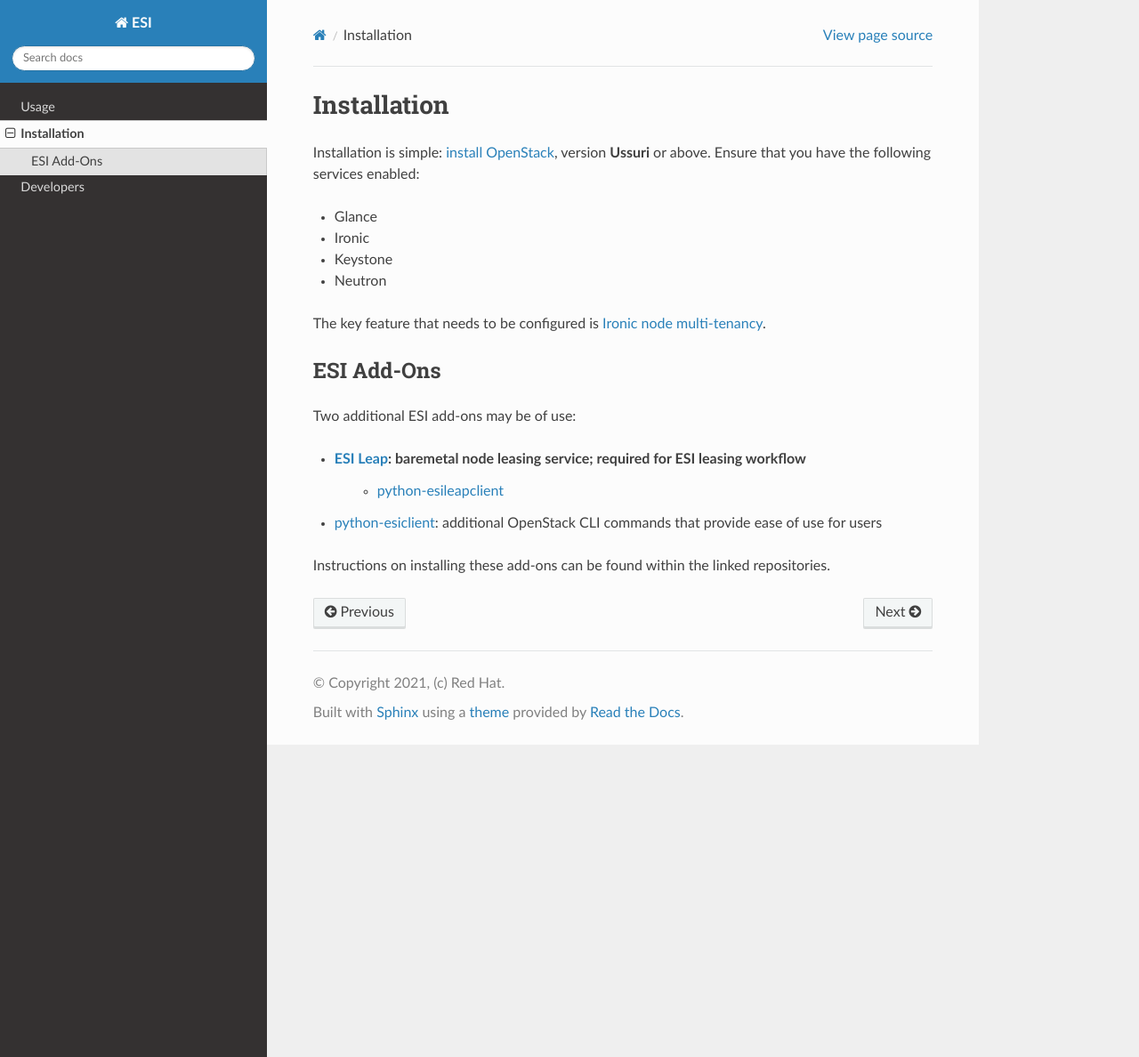
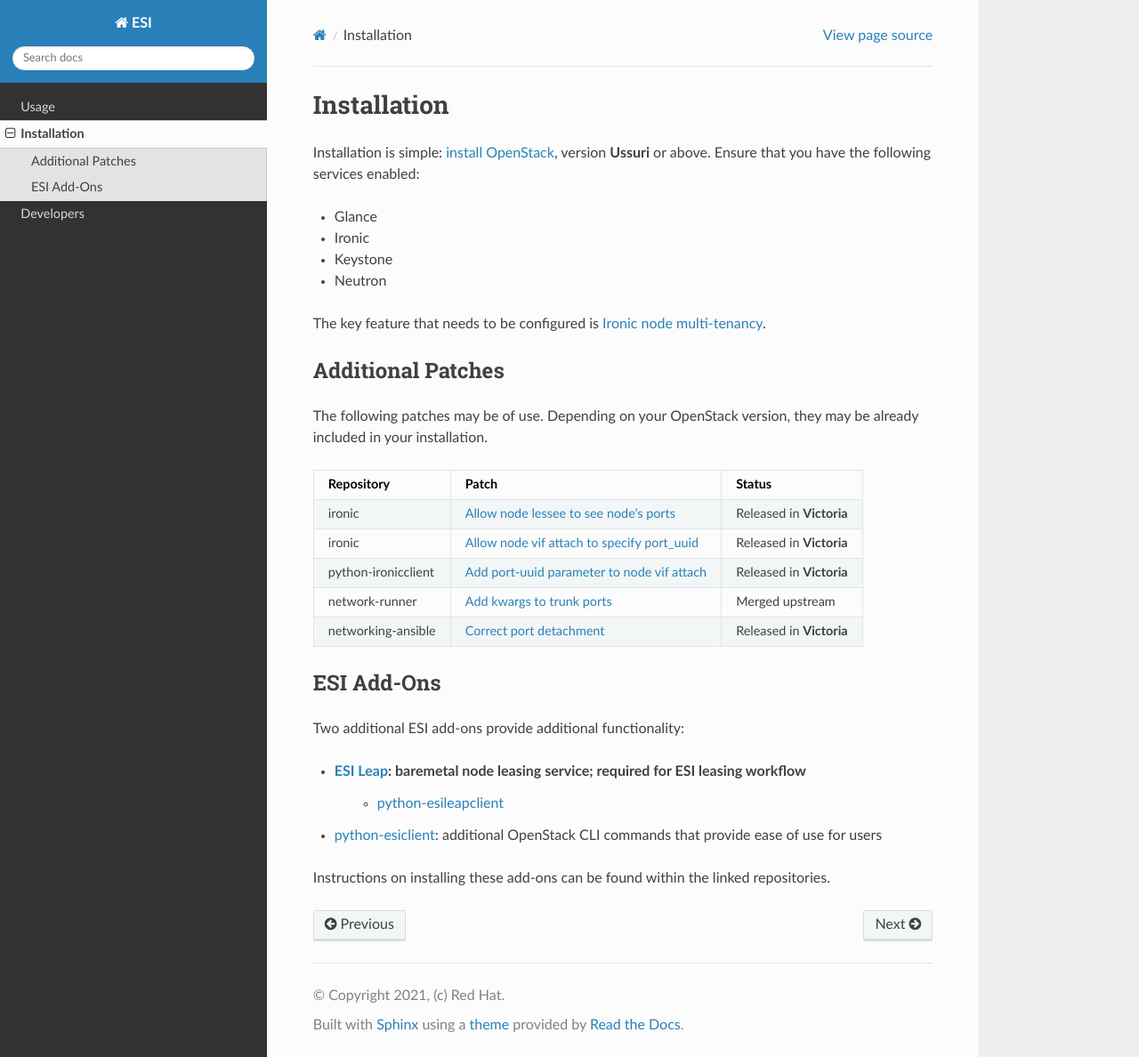
Before and after one commit to CCI-MOC/esi, a Sphinx documentation site: the page built from docs/source/install/index.rst, in a window 1280 px wide and 1188 px high. Shown: the whole window at 89% size. Built offline with Sphinx 7.4.7 and the Read the Docs theme 2.0.0, drawn with Linux system fonts in a browser that asks for light colours.

Commit message:
Doc update for patches
This doc update lists patches that may be useful for ESI.

```diff
--- a/docs/source/install/index.rst
+++ b/docs/source/install/index.rst
@@ -10,10 +10,25 @@
 
 The key feature that needs to be configured is `Ironic node multi-tenancy`_.
 
+Additional Patches
+------------------
+
+The following patches may be of use. Depending on your OpenStack version, they may be already included in your installation.
+
+=================== ============================================= ========================
+Repository          Patch                                         Status
+=================== ============================================= ========================
+ironic              `Allow node lessee to see node's ports`_      Released in **Victoria**
+ironic              `Allow node vif attach to specify port_uuid`_ Released in **Victoria**
+python-ironicclient `Add port-uuid parameter to node vif attach`_ Released in **Victoria**
+network-runner      `Add kwargs to trunk ports`_                  Merged upstream
+networking-ansible  `Correct port detachment`_                    Released in **Victoria**
+=================== ============================================= ========================
+
 ESI Add-Ons
 -----------
 
-Two additional ESI add-ons may be of use:
+Two additional ESI add-ons provide additional functionality:
 
 * `ESI Leap`_: baremetal node leasing service; required for ESI leasing workflow
    * `python-esileapclient`_
@@ -26,3 +41,8 @@
 .. _ESI Leap: https://github.com/CCI-MOC/esi-leap
 .. _python-esileapclient: https://github.com/CCI-MOC/python-esileapclient
 .. _python-esiclient: https://github.com/CCI-MOC/python-esiclient
+.. _Allow node lessee to see node's ports: https://review.opendev.org/c/openstack/ironic/+/730366
+.. _Allow node vif attach to specify port_uuid: https://review.opendev.org/#/c/731780/
+.. _Add port-uuid parameter to node vif attach: https://review.opendev.org/#/c/737585/
+.. _Add kwargs to trunk ports: https://github.com/ansible-network/network-runner/pull/48
+.. _Correct port detachment: https://review.opendev.org/#/c/745318/
```
